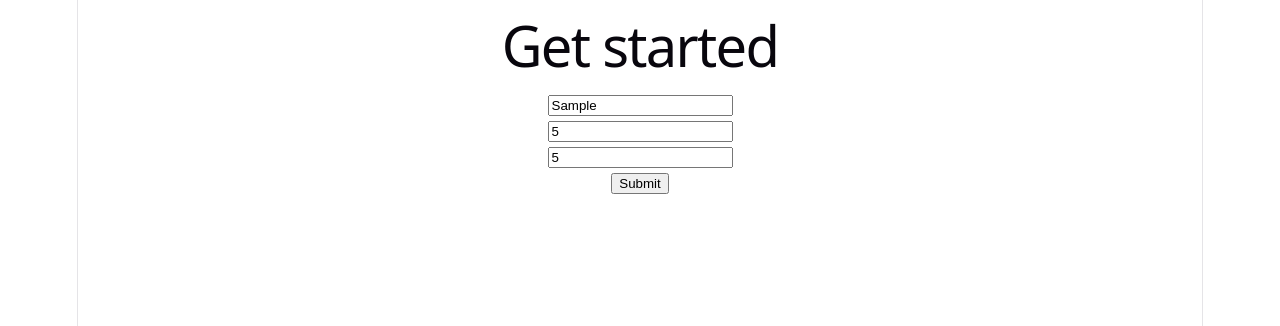
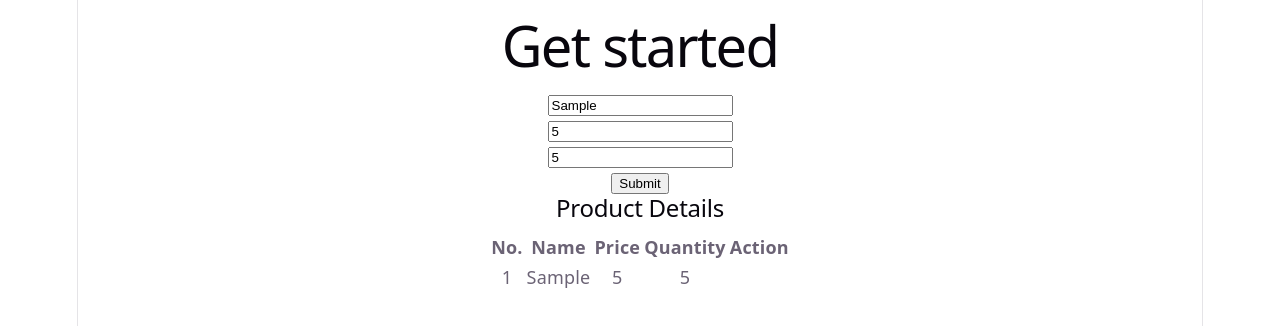
Before and after one commit to kamalcodezen/explore-react-form, a React (Vite) app: page / in a window 1280 px wide. Both pictures are taken after typing "Sample", "5", "5" into the empty fields and a click on the input "Submit". Shown: the top 326 px of the page. Built offline with nearby package versions, Linux system fonts and the light colour scheme.

Commit message:
display form data in a table and error handle

```diff
--- a/src/components/ProductManagement/ProductForm.jsx
+++ b/src/components/ProductManagement/ProductForm.jsx
@@ -1,20 +1,34 @@
 import { useState } from "react";
 
-const ProductForm = () => {
+const ProductForm = ({ handleProducts }) => {
+  const [error, setError] = useState("");
+
   const handleProductData = (e) => {
     e.preventDefault();
-
     const name = e.target.name.value;
     const price = e.target.price.value;
     const quantity = e.target.quantity.value;
     // console.log(name, price, quantity);
 
-    const product = {
+    if (name.length === 0) {
+      setError("Please add your name");
+      return;
+    } else if (price.length <= 0) {
+      setError("Please add price");
+      return;
+    } else if (quantity <= 0) {
+      setError("Please add quantity");
+      return;
+    } else {
+      setError("");
+    }
+
+    const products = {
       name,
       price,
       quantity,
     };
-    console.log(product);
+    handleProducts(products);
   };
 
   return (
@@ -28,6 +42,7 @@ const ProductForm = () => {
         <br />
         <input type="submit" value="Submit" />
       </form>
+      <p>{error}</p>
     </div>
   );
 };
--- a/src/components/ProductManagement/ProductManagement.jsx
+++ b/src/components/ProductManagement/ProductManagement.jsx
@@ -1,11 +1,18 @@
+import { useState } from "react";
 import ProductForm from "./ProductForm";
 import ProductTable from "./ProductTable";
 
 const ProductManagement = () => {
+  const [products, setNewProducts] = useState([]);
+
+  const handleProducts = (newProducts) => {
+    setNewProducts([...products, newProducts]);
+  };
+
   return (
     <div>
-      <ProductForm></ProductForm>
-      <ProductTable></ProductTable>
+      <ProductForm handleProducts={handleProducts}></ProductForm>
+      <ProductTable products={products}></ProductTable>
     </div>
   );
 };
--- a/src/components/ProductManagement/ProductTable.jsx
+++ b/src/components/ProductManagement/ProductTable.jsx
@@ -1,11 +1,36 @@
-
-
-const ProductTable = () => {
-    return (
-        <div>
-
-        </div>
-    );
+const ProductTable = ({ products }) => {
+  console.log(products);
+  return (
+    <div>
+      <h2>Product Details</h2>
+      <div
+        style={{ display: "flex", alignItem: "center", justifyContent: "center" }}
+      >
+        <table>
+          <thead>
+            <tr>
+              <th>No.</th>
+              <th>Name</th>
+              <th>Price</th>
+              <th>Quantity</th>
+              <th>Action</th>
+            </tr>
+          </thead>
+          <tbody>
+            {products.map((product, index) => (
+              <tr key={index}>
+                <td>{index + 1}</td>
+                <td>{product.name}</td>
+                <td>{product.price}</td>
+                <td>{product.quantity}</td>
+                <td></td>
+              </tr>
+            ))}
+          </tbody>
+        </table>
+      </div>
+    </div>
+  );
 };
 
 export default ProductTable;
```
